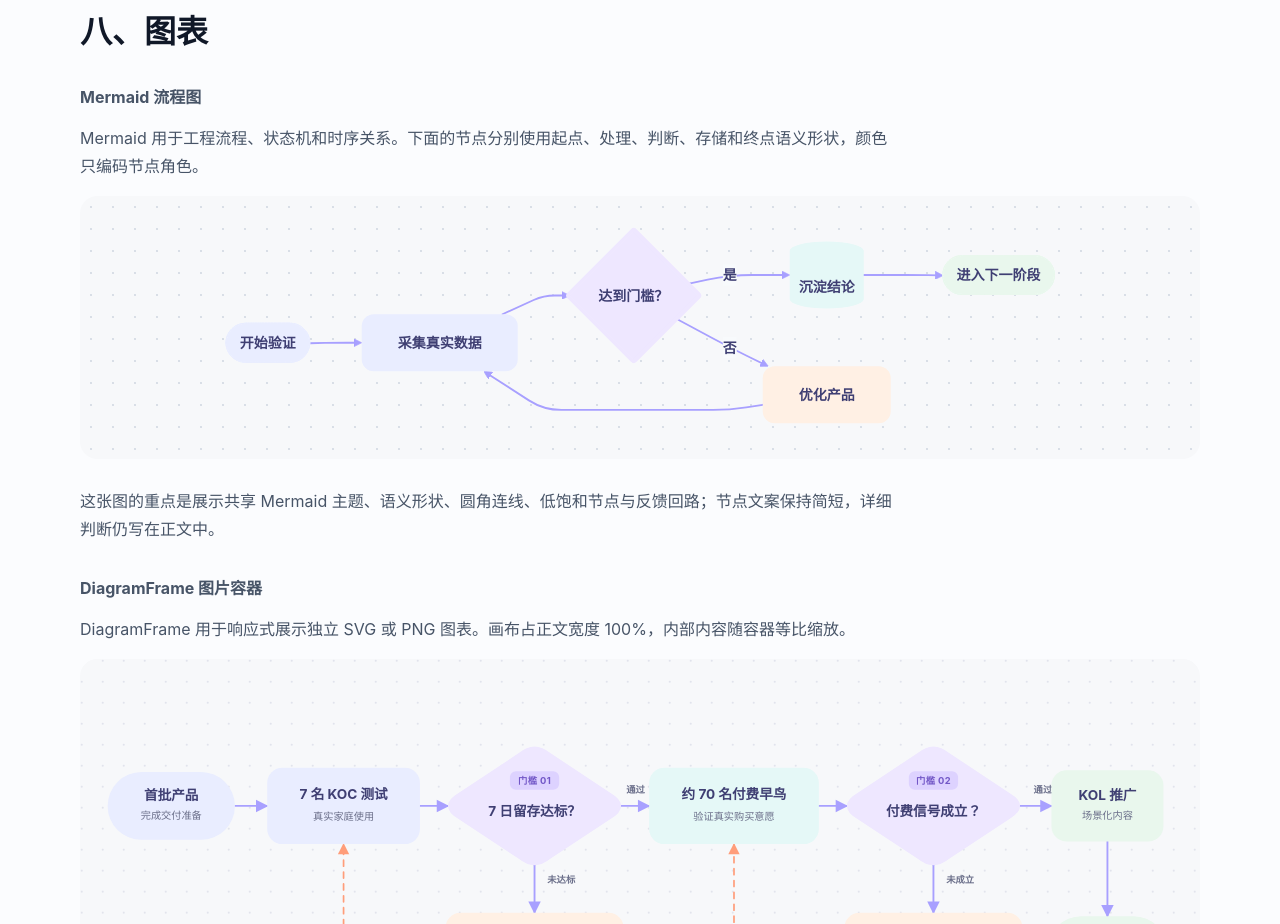
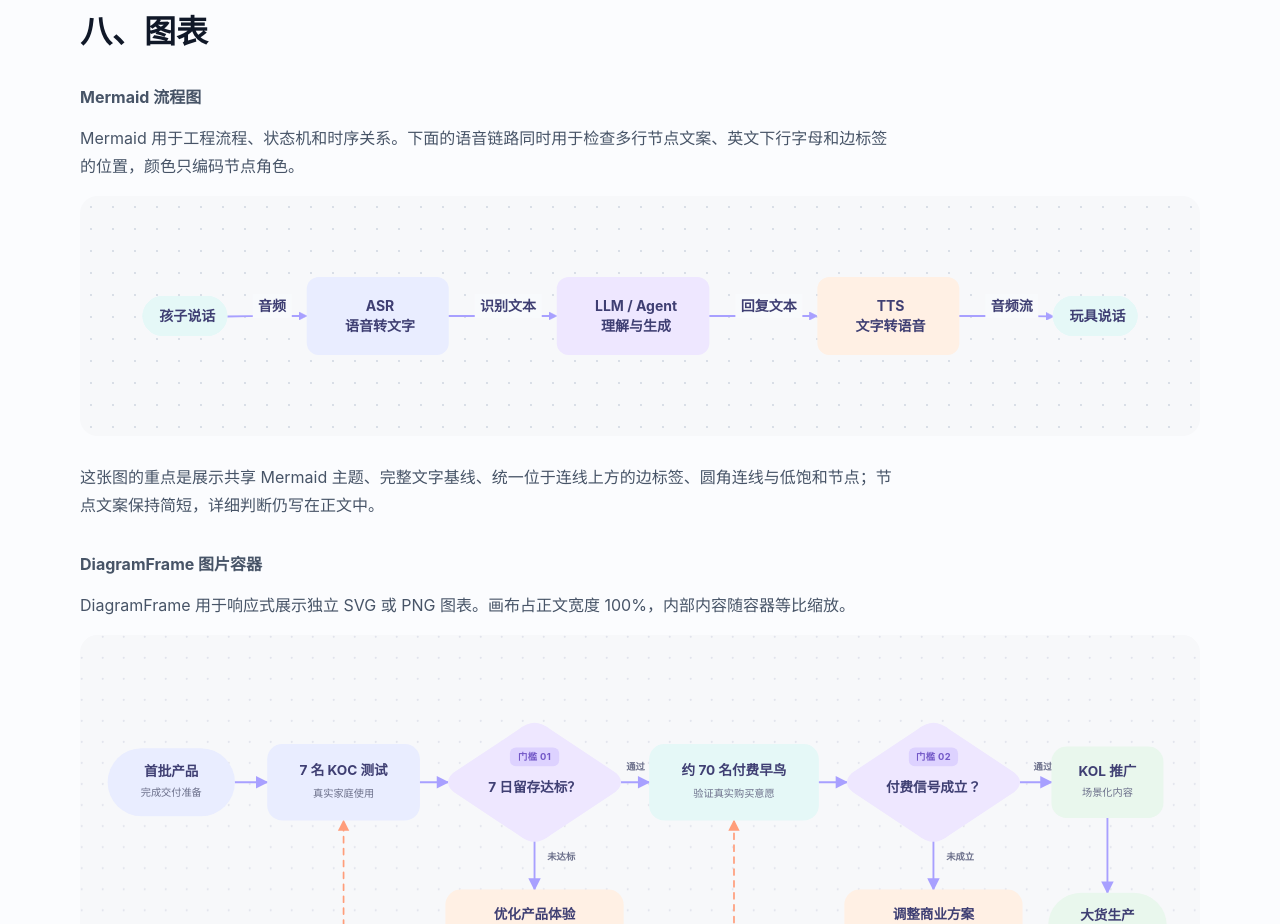
Before and after one commit to ooAKLoo/docs-engine, a React (Vite) app in the folder showcase/: page / in a window 1280 px wide. Shown: the part 3380-4304 px from the top of the page. Built offline with nearby package versions, Linux system fonts and the light colour scheme.

Commit message:
fix: normalize Mermaid labels

```diff
--- a/package.json
+++ b/package.json
@@ -1,6 +1,6 @@
 {
   "name": "@ooakloo/docs-engine",
-  "version": "0.5.1",
+  "version": "0.5.2",
   "private": false,
   "type": "module",
   "description": "Shared document semantics, React primitives and visual system for ooAKLoo projects.",
--- a/showcase/src/Gallery.tsx
+++ b/showcase/src/Gallery.tsx
@@ -24,17 +24,14 @@ import {
 import {mermaidThemeConfig} from '../../src/adapters/docusaurus.js';
 
 const mermaidSource = `flowchart LR
-    start([开始验证]) --> collect[采集真实数据]
-    collect --> decision{达到门槛？}
-    decision -- 是 --> store[(沉淀结论)]
-    store --> done([进入下一阶段])
-    decision -- 否 --> improve[优化产品]
-    improve --> collect
-    class start,collect deBlue
-    class decision dePurple
-    class store deTeal
-    class done deGreen
-    class improve deOrange`;
+    child([孩子说话]) -->|音频| asr[ASR<br/>语音转文字]
+    asr -->|识别文本| agent[LLM / Agent<br/>理解与生成]
+    agent -->|回复文本| tts[TTS<br/>文字转语音]
+    tts -->|音频流| toy([玩具说话])
+    class child,toy deTeal
+    class asr deBlue
+    class agent dePurple
+    class tts deOrange`;
 
 export function Gallery() {
   return (
@@ -182,13 +179,13 @@ export function Gallery() {
           <h2>八、图表</h2>
           <h3>Mermaid 流程图</h3>
           <p>
-            Mermaid 用于工程流程、状态机和时序关系。下面的节点分别使用起点、处理、判断、存储和终点语义形状，颜色只编码节点角色。
+            Mermaid 用于工程流程、状态机和时序关系。下面的语音链路同时用于检查多行节点文案、英文下行字母和边标签的位置，颜色只编码节点角色。
           </p>
           <DiagramFrame>
             <MermaidExample />
           </DiagramFrame>
           <p>
-            这张图的重点是展示共享 Mermaid 主题、语义形状、圆角连线、低饱和节点与反馈回路；节点文案保持简短，详细判断仍写在正文中。
+            这张图的重点是展示共享 Mermaid 主题、完整文字基线、统一位于连线上方的边标签、圆角连线与低饱和节点；节点文案保持简短，详细判断仍写在正文中。
           </p>
           <h3>DiagramFrame 图片容器</h3>
           <p>
@@ -297,5 +294,5 @@ function MermaidExample() {
     };
   }, [reactId]);
 
-  return <div className="de-mermaid" aria-label="市场验证流程图" dangerouslySetInnerHTML={{__html: svg}} />;
+  return <div className="de-mermaid" aria-label="ASR 到 LLM 再到 TTS 的语音链路图" dangerouslySetInnerHTML={{__html: svg}} />;
 }
--- a/styles/content.css
+++ b/styles/content.css
@@ -607,6 +607,7 @@
 }
 
 :where(.de-prose) :is(.de-mermaid, .docusaurus-mermaid-container) {
+  --de-mermaid-edge-label-offset-y: -0.72rem;
   display: grid;
   min-height: 240px;
   place-items: center;
@@ -679,6 +680,37 @@
 :where(.de-prose) :is(.de-mermaid, .docusaurus-mermaid-container) :is(.nodeLabel, .edgeLabel) {
   color: #3f3f73 !important;
   font-weight: 650;
+  line-height: 1.42;
+}
+
+/*
+ * Mermaid 的 HTML label 会把 Markdown 文案包进 foreignObject / p。
+ * 宿主站点的段落 margin、紧行高或 foreignObject 裁切会导致 g、y 等
+ * 下行字母只显示上半部分，也会让不同节点的垂直居中位置不一致。
+ */
+:where(.de-prose) :is(.de-mermaid, .docusaurus-mermaid-container) .label foreignObject,
+:where(.de-prose) :is(.de-mermaid, .docusaurus-mermaid-container) .label foreignObject > div {
+  overflow: visible;
+}
+
+:where(.de-prose) :is(.de-mermaid, .docusaurus-mermaid-container) :is(.nodeLabel, .edgeLabel) p {
+  margin: 0 !important;
+  line-height: inherit;
+}
+
+:where(.de-prose) :is(.de-mermaid, .docusaurus-mermaid-container) span.nodeLabel {
+  display: inline-block;
+  padding: 0.08em 0.16em 0.18em;
+}
+
+:where(.de-prose) :is(.de-mermaid, .docusaurus-mermaid-container) .edgeLabels > .edgeLabel .label > foreignObject {
+  transform: translateY(var(--de-mermaid-edge-label-offset-y));
+}
+
+:where(.de-prose) :is(.de-mermaid, .docusaurus-mermaid-container) span.edgeLabel {
+  display: inline-block;
+  padding: 0.12em 0.38em 0.18em;
+  white-space: nowrap;
 }
 
 :where(.de-prose) :is(.de-mermaid, .docusaurus-mermaid-container) .node:is(.de-blue, .deBlue, .lula-blue, .lulaBlue) :is(rect, path, polygon) {
```
Also changed, not shown: 2 other files (tests, documents, lock files or other folders).
